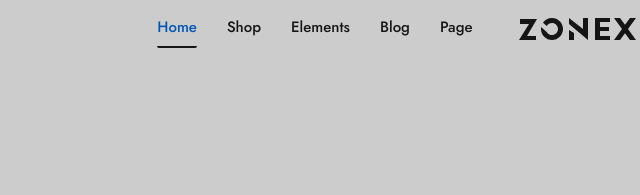
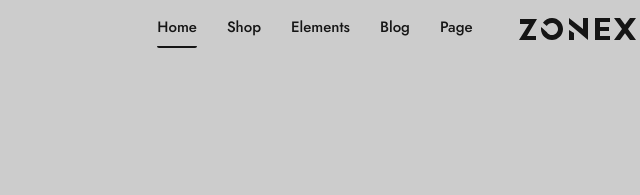
Before and after one commit to jusgladysz/frontend-level-up-lesson5, a website built with webpack: page src/index.html in a window 1280 px wide. In both pictures the pointer is over the link "Home". Shown: the top 195 px of the page, 62-702 px from the left. Built offline with nearby package versions, Linux system fonts and the light colour scheme; placeholder pictures from the web are drawn by us.

Commit message:
Change hover color for links in navigation

```diff
--- a/src/styles/style.scss
+++ b/src/styles/style.scss
@@ -37,6 +37,10 @@ $join-list-color: #454545;
       &--active {
         border-bottom: 2px solid $Text-Style-4-color;
         border-radius: 2px;
+      }
+
+      &:hover{
+        color: $Text-Style-4-color ;
       }
     }
   }
```
